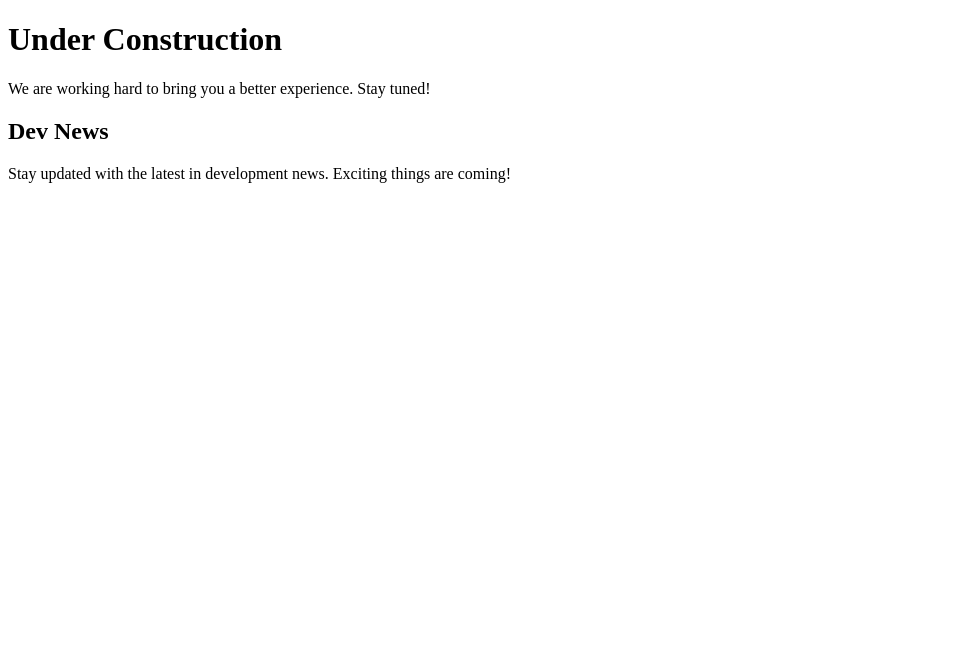
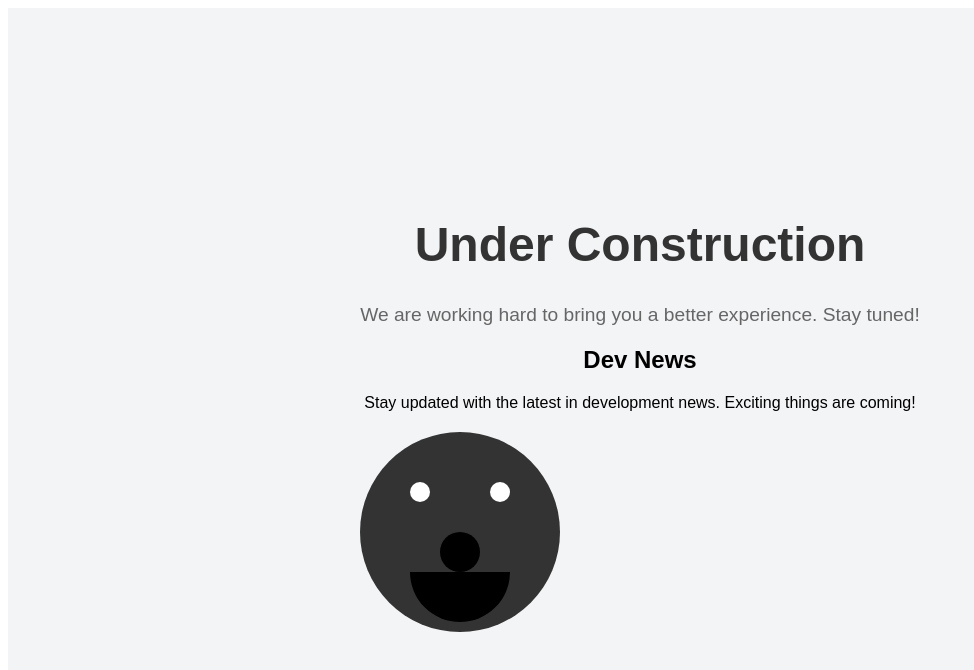
Before and after one commit to herculeshamanaka/clone-tabnews, a Next.js app: page / in a window 1280 px wide. Shown: the top 670 px of the page, without its empty margins (0-974 px from the left). Built offline with nearby package versions, Linux system fonts and the light colour scheme.

Commit message:
fix: styles issue

```diff
--- a/pages/index.js
+++ b/pages/index.js
@@ -2,7 +2,7 @@ function Home() {
   const styles = {
     container: {
       display: "flex",
-      justifyCcontent: "center",
+      justifyContent: "center",
       alignItems: "center",
       height: "100vh",
       margin: "0",
@@ -50,7 +50,7 @@ function Home() {
       position: "absolute",
       width: "40px",
       height: "40px",
-      backgroundColor: "#000;",
+      backgroundColor: "#000",
       borderRadius: "50%",
       top: "100px",
       left: "50%",
@@ -69,14 +69,14 @@ function Home() {
   };
 
   return (
-    <div className={styles.container}>
-      <main className={styles.main}>
-        <h1 className={styles.title}>Under Construction</h1>
-        <p className={styles.description}>
+    <div style={styles.container}>
+      <main style={styles.main}>
+        <h1 style={styles.title}>Under Construction</h1>
+        <p style={styles.description}>
           We are working hard to bring you a better experience. Stay tuned!
         </p>
 
-        <div className={styles.devNews}>
+        <div style={styles.devNews}>
           <h2>Dev News</h2>
           <p>
             Stay updated with the latest in development news. Exciting things
@@ -84,11 +84,11 @@ function Home() {
           </p>
         </div>
 
-        <div className={styles.gorilla}>
-          <div className={`${styles.eye} ${styles.left}`}></div>
-          <div className={`${styles.eye} ${styles.right}`}></div>
-          <div className={styles.nose}></div>
-          <div className={styles.mouth}></div>
+        <div style={styles.gorilla}>
+          <div style={{ ...styles.eye, ...styles.left }}></div>
+          <div style={{ ...styles.eye, ...styles.right }}></div>
+          <div style={styles.nose}></div>
+          <div style={styles.mouth}></div>
         </div>
       </main>
     </div>
```
